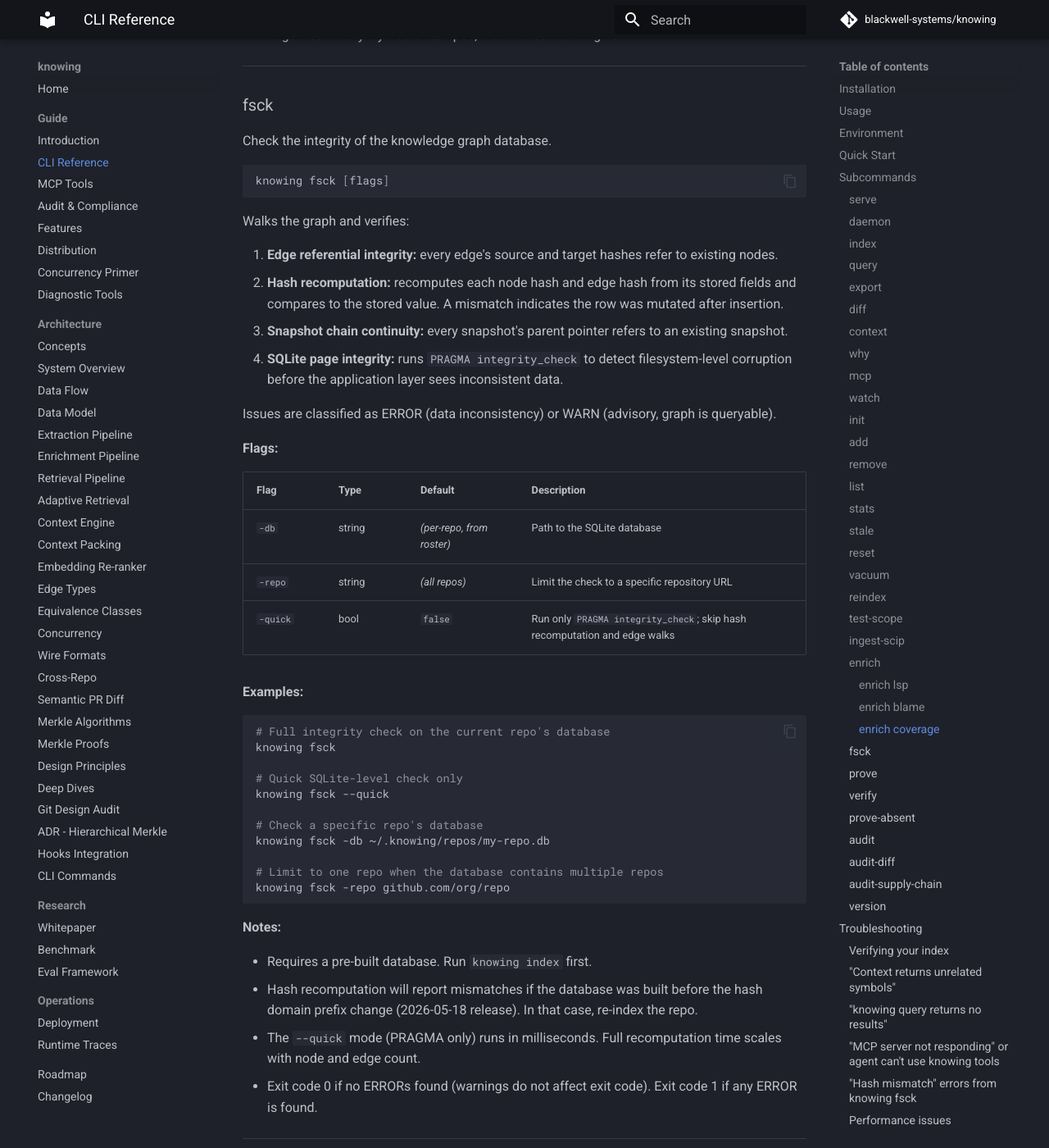
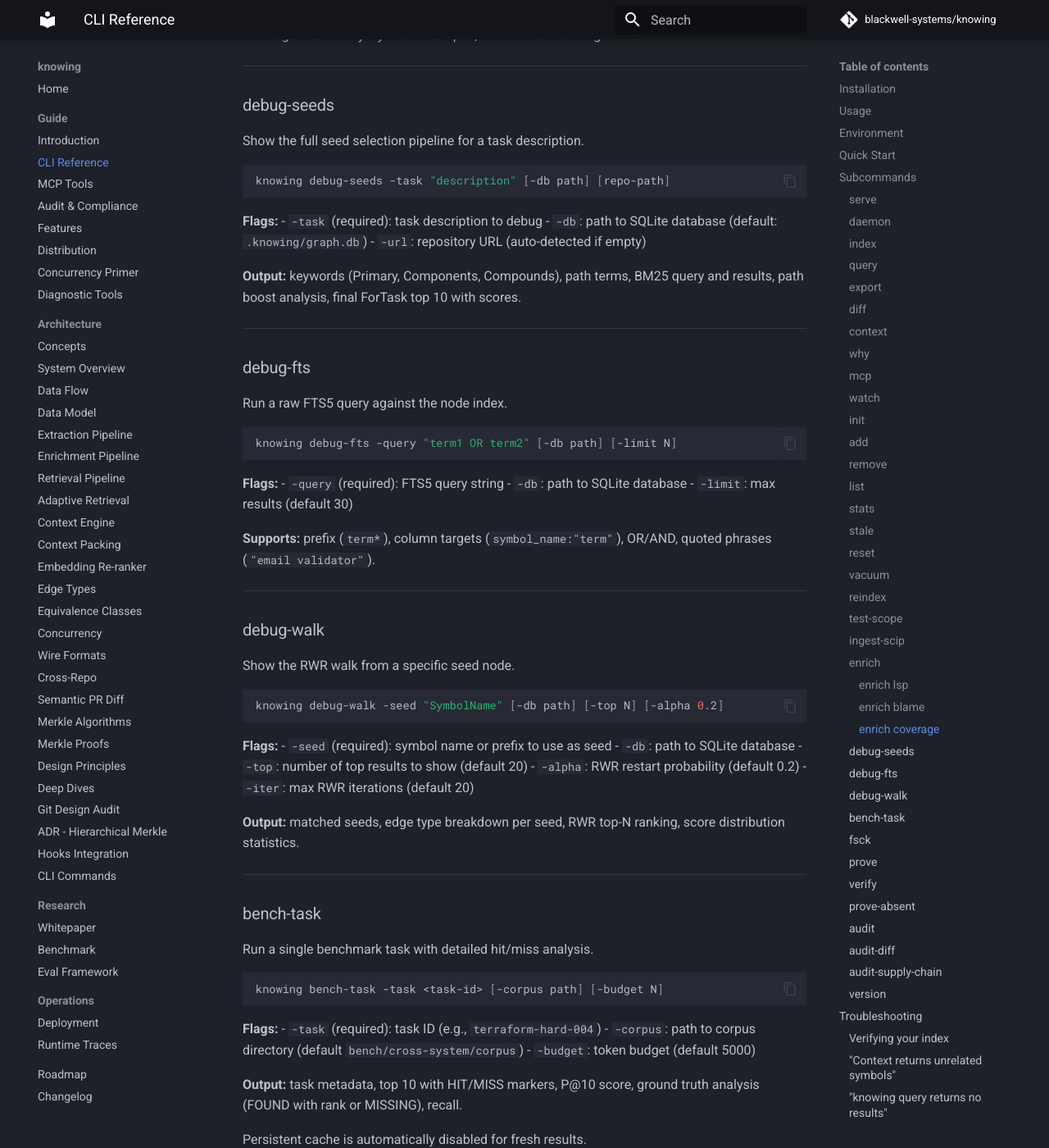
Before and after one commit to blackwell-systems/knowing, an MkDocs documentation site: the page built from docs/guide/cli.md, in a window 1280 px wide and 1400 px high, scrolled down 28577 px. Shown: the whole window at 82% size. Built offline with MkDocs 1.6.1 and Material for MkDocs 9.7.7, drawn with Linux system fonts in a browser that asks for light colours; comment, search, counter and statistics services are not loaded.

Commit message:
docs: add debug-seeds, debug-fts, debug-walk, bench-task commands to cli.md

````diff
--- a/docs/guide/cli.md
+++ b/docs/guide/cli.md
@@ -1250,6 +1250,82 @@ knowing enrich coverage -profile /tmp/cover.out -db /var/lib/knowing/data.db ./m
 
 ---
 
+### debug-seeds
+
+Show the full seed selection pipeline for a task description.
+
+```bash
+knowing debug-seeds -task "description" [-db path] [repo-path]
+```
+
+**Flags:**
+- `-task` (required): task description to debug
+- `-db`: path to SQLite database (default: `.knowing/graph.db`)
+- `-url`: repository URL (auto-detected if empty)
+
+**Output:** keywords (Primary, Components, Compounds), path terms, BM25 query
+and results, path boost analysis, final ForTask top 10 with scores.
+
+---
+
+### debug-fts
+
+Run a raw FTS5 query against the node index.
+
+```bash
+knowing debug-fts -query "term1 OR term2" [-db path] [-limit N]
+```
+
+**Flags:**
+- `-query` (required): FTS5 query string
+- `-db`: path to SQLite database
+- `-limit`: max results (default 30)
+
+**Supports:** prefix (`term*`), column targets (`symbol_name:"term"`),
+OR/AND, quoted phrases (`"email validator"`).
+
+---
+
+### debug-walk
+
+Show the RWR walk from a specific seed node.
+
+```bash
+knowing debug-walk -seed "SymbolName" [-db path] [-top N] [-alpha 0.2]
+```
+
+**Flags:**
+- `-seed` (required): symbol name or prefix to use as seed
+- `-db`: path to SQLite database
+- `-top`: number of top results to show (default 20)
+- `-alpha`: RWR restart probability (default 0.2)
+- `-iter`: max RWR iterations (default 20)
+
+**Output:** matched seeds, edge type breakdown per seed, RWR top-N ranking,
+score distribution statistics.
+
+---
+
+### bench-task
+
+Run a single benchmark task with detailed hit/miss analysis.
+
+```bash
+knowing bench-task -task <task-id> [-corpus path] [-budget N]
+```
+
+**Flags:**
+- `-task` (required): task ID (e.g., `terraform-hard-004`)
+- `-corpus`: path to corpus directory (default `bench/cross-system/corpus`)
+- `-budget`: token budget (default 5000)
+
+**Output:** task metadata, top 10 with HIT/MISS markers, P@10 score,
+ground truth analysis (FOUND with rank or MISSING), recall.
+
+Persistent cache is automatically disabled for fresh results.
+
+---
+
 ### fsck
 
 Check the integrity of the knowledge graph database.
````
